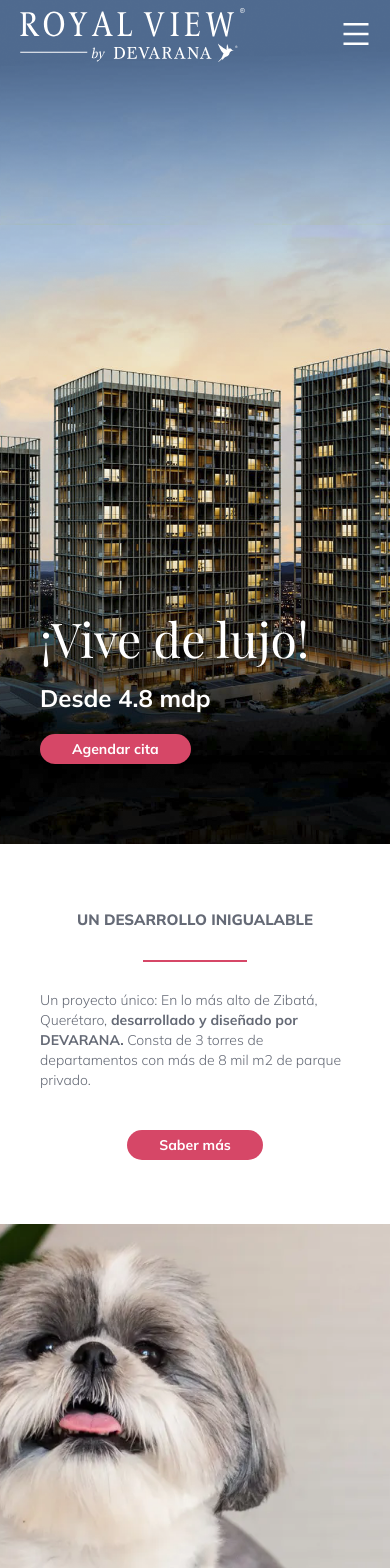
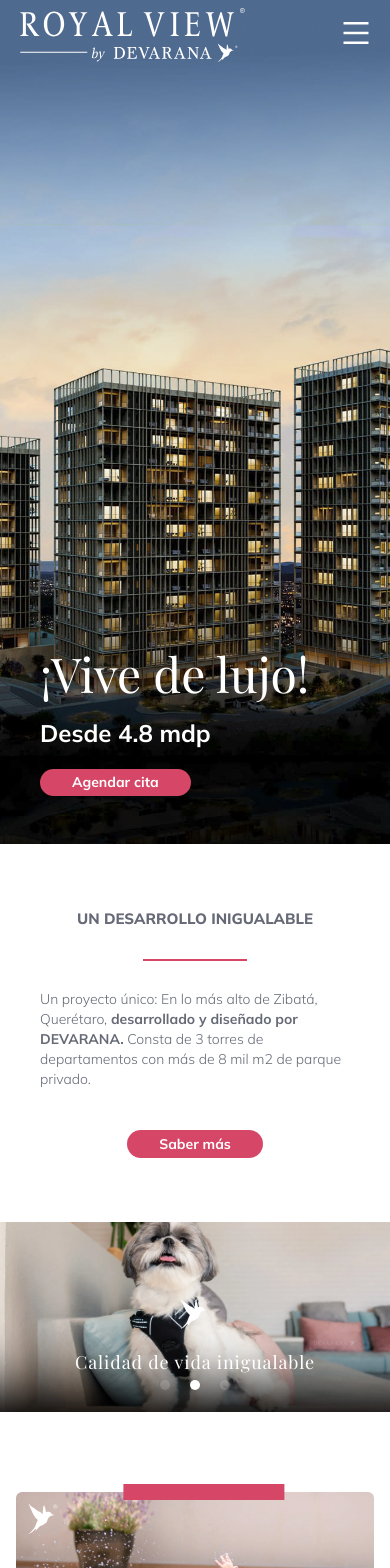
Before and after one commit to AbrahamDevarana/royalview_next, a Next.js app: page / in a window 390 px wide. Shown: the top 1568 px of the page. Built offline with nearby package versions, Linux system fonts and the light colour scheme; no server answers.

Commit message:
Ajustes Responsive

```diff
--- a/components/ImageText.jsx
+++ b/components/ImageText.jsx
@@ -3,10 +3,10 @@ import IsotipoSVG from "./svg/Isotipo";
 
 export default function ImageText({image, text, line = true, isMobile}) {
     return (
-        <div className="h-screen relative">
+        <div className="lg:h-screen relative min-h-[190px]">
             <Image
                 src={image}
-                layout="fill"
+                layout={ isMobile ? "responsive" : "fill" }
                 alt="FullScreen RoyalView"
                 className={`object-cover ${ isMobile ? 'object-left': ''}`}
                 placeholder="blur"
--- a/components/sliders/Home.jsx
+++ b/components/sliders/Home.jsx
@@ -80,11 +80,11 @@ export default function HomeSlider({showModal}) {
             className="homeSwiper"
         >
         <SwiperSlide>
-            <div className="px-3 lg:px-28 lg:py-[140px] pb-20 pt-20">
+            <div className="px-4 lg:px-28 lg:py-[140px] pb-20 pt-20">
                 <div className="grid grid-cols-12 lg:gap-x-10 lg:gap-y-0 gap-y-16">
                     <div className="col-span-12 xl:col-span-5 flex  order-2 lg:order-1">
                         <div className="max-w-md lg:py-10 flex flex-col xl:mx-0 mx-auto">
-                            <h2 className="text-2xl lg:text-4xl text-left">¡Más de<span className="text-royal-pink"> 30 amenidades!</span></h2>
+                            <h2 className="text-2xl lg:text-4xl text-left">¡Más de<span className="text-royal-pink"> <br className='block sm:hidden' /> 30 amenidades!</span></h2>
                             <div className="h-[60px]">
                                 <hr className="absolute left-0 right-0 lg:w-[13%] w-[25%] border-0 border-b-2 my-7 border-royal-pink"/>
                             </div>
@@ -120,7 +120,7 @@ export default function HomeSlider({showModal}) {
             </div>
         </SwiperSlide>
         <SwiperSlide>
-        <div className="px-3 lg:px-28 lg:py-[140px] py-20">
+        <div className="px-4 lg:px-28 lg:py-[140px] py-20">
                 <div className="grid grid-cols-12 lg:gap-x-10 lg:gap-y-10 gap-y-16">
                     <div className="col-span-12 xl:col-span-5 flex order-2 lg:order-1">
                         <div className="max-w-md lg:lg: flex flex-col xl:mx-0 mx-auto">
@@ -134,9 +134,9 @@ export default function HomeSlider({showModal}) {
                                 diferentes de: 2, 3 y 4 recámaras para ti y
                                 tu familia, con un concepto Resort Living.
                             </p>
-                            <div className="flex-wrap lg:gap-y-0 gap-y-5 gap-x-3 inline-flex">
-                                <Link href="modelos"><button className="m-auto gray-button px-8">Ver modelos</button></Link>
-                                <button className="m-auto pink-button pink-button-bg-white px-6" onClick={() => showModal('brochure')}>Descargar brochure</button>
+                            <div className="flex-wrap lg:gap-y-0 gap-y-5 lg:gap-x-3 gap-x-1 inline-flex">
+                                <Link href="modelos"><button className="m-auto gray-button lg:px-8 px-4">Ver modelos</button></Link>
+                                <button className="m-auto pink-button pink-button-bg-white lg:px-6 px-4" onClick={() => showModal('brochure')}>Descargar brochure</button>
                             </div>
                         </div>
                     </div>
--- a/components/sliders/Home_2.jsx
+++ b/components/sliders/Home_2.jsx
@@ -33,7 +33,7 @@ export default function Home2Slider({showModal}) {
         >
 
         <SwiperSlide>
-            <div className="px-3 lg:px-28 lg:py-[140px] py-20">
+            <div className="px-4 lg:px-28 lg:py-[140px] py-20">
                 <div className="grid grid-cols-12 lg:gap-x-10 lg:gap-y-0 gap-y-16">
                     <div className="col-span-12 xl:col-span-5 flex lg:order-1 order-2">
                         <div className="max-w-md lg:py-10 flex flex-col xl:mx-0 mx-auto">
@@ -75,7 +75,7 @@ export default function Home2Slider({showModal}) {
             </div>
         </SwiperSlide>
         <SwiperSlide>
-            <div className="px-3 lg:px-28 lg:py-[140px] py-20">
+            <div className="px-4 lg:px-28 lg:py-[140px] py-20">
                 <div className="grid grid-cols-12 lg:gap-x-10 lg:gap-y-0 gap-y-16">
                     <div className="col-span-12 xl:col-span-5 flex lg:order-1 order-2">
                         <div className="max-w-md lg:py-10 flex flex-col xl:mx-0 mx-auto">
--- a/components/sliders/Home_FC.jsx
+++ b/components/sliders/Home_FC.jsx
@@ -1,9 +1,6 @@
 import ImageText from "../ImageText";
 import { Swiper, SwiperSlide } from 'swiper/react';
 import { Navigation, Pagination, Autoplay } from "swiper";
-
-import { isMobile } from "react-device-detect";
-import dynamic from "next/dynamic";
 
 // Import Swiper styles
 import 'swiper/css';
--- a/pages/_app.js
+++ b/pages/_app.js
@@ -1,6 +1,6 @@
 import '/build.css'
 import '../styles/globals.css'
-// import '../styles/index.css'
+import '../styles/index.css'
 import Layout from '../components/layout/Layout'
 import Script from 'next/script';
 
--- a/pages/index.jsx
+++ b/pages/index.jsx
@@ -85,7 +85,7 @@ export default function Home( {isMobile} ) {
                </div>
             </div>
 
-            <div className="absolute lg:left-28 left-10 lg:bottom-28 bottom-20">
+            <div className="absolute lg:left-28 left-10 lg:bottom-28 bottom-12">
                 <div className="relative">
                     <div className="vertical-line px-4 h-[85%] absolute -left-5 top-3"></div>
                     <h1 className="lg:text-7xl text-5xl text-white pb-5">¡Vive de lujo!</h1>
```
